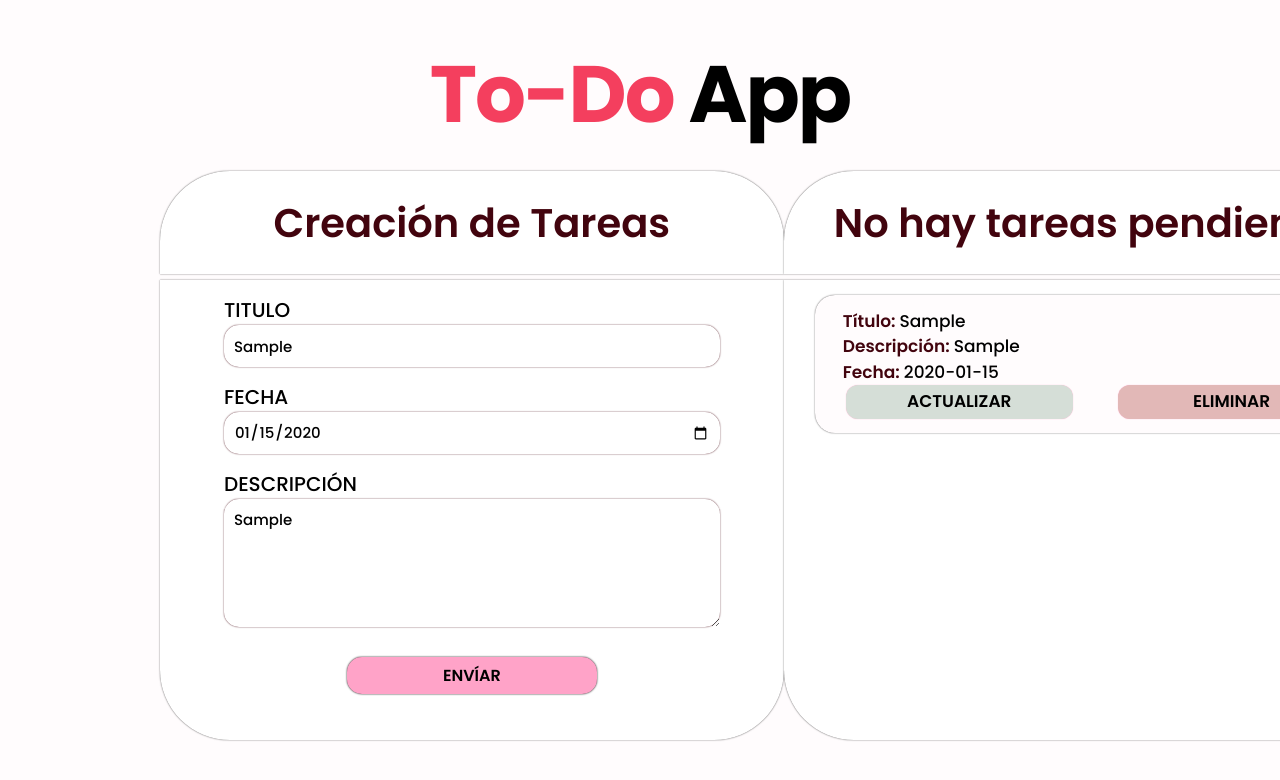
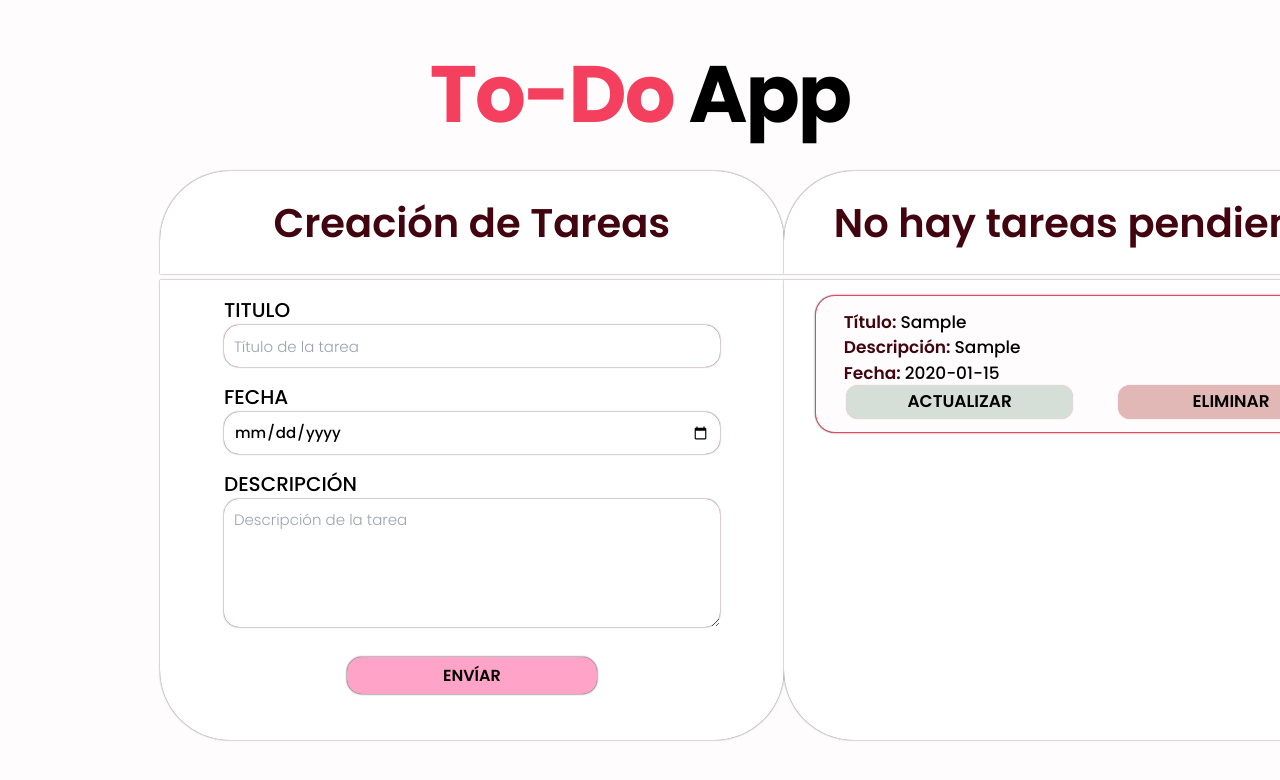
Before and after one commit to Ldbelop/To-DoApp, a React (Vite) app: page / in a window 1280 px wide. Both pictures are taken after typing "Sample", "2020-01-15", "Sample" into the empty fields and a click on the button "ENVÍAR". Shown: the top 780 px of the page. Built offline with nearby package versions, Linux system fonts and the light colour scheme.

Commit message:
Versión casi completa, falta implementar LocalStorage

```diff
--- a/src/App.jsx
+++ b/src/App.jsx
@@ -1,22 +1,65 @@
-import { useState, useEffect } from 'react'
+import { useEffect, useState } from 'react'
 import React from 'react'
 import { TaskCreator } from './TaskCreator'
 import { PendingTask } from './PendingTask'
 
 function App() {
 
-  let [taskArray, setTaskArray] = useState([])
-  let [task, setTask] = useState({
+  const [task, setTask] = useState({
     title: "",
     date: "",
     description: "",
     id: 0
   })
 
+  const [taskArray, setTaskArray] = useState([])
+
+
+
+  const [wantsToUpdate, setWantsToUpdate] = useState(false)
+
+  useEffect(() => {
+    localStorage.setItem('llave', JSON.stringify(taskArray))
+  }, [taskArray]);
+
+
+  function onClickHandler(event){
+    event.preventDefault()
+    if(event.target.value == "delete"){
+        // deleteHandler() pasar cuando este rtodo listo
+        const respuesta = confirm("¿Desea eliminar la tarea?")
+        if(respuesta){
+          const auxNewArray = taskArray.filter((task) => task.id != event.target.id)
+          setTaskArray(auxNewArray)
+        }
+    }
+    else if(event.target.value == "update"){
+        let taskToUpdate = taskArray.filter((task) => task.id == event.target.id);
+        taskToUpdate = taskToUpdate[0]
+        setTask(taskToUpdate)
+        setWantsToUpdate(true)
+    }
+}
+
   function onSubmitHandler(event){
     event.preventDefault()
     setTask(currentTask => ({...currentTask, id: parseInt([currentTask.id])+ 1}))
-    setTaskArray(currentArray => [...currentArray, task])
+    if(wantsToUpdate == false){
+      setTaskArray(currentArray => [...currentArray, task])
+    }
+    else if(wantsToUpdate == true){
+      let updatedTaskArray = taskArray.map((taskObje) => taskObje.id === task.id ? task : taskObje);
+
+      setTaskArray(updatedTaskArray)
+      setWantsToUpdate(false)
+    }
+
+    setTask({
+    title: "",
+    date: "",
+    description: "",
+    id: 0
+  })
 }
 
   return <>
@@ -27,8 +70,8 @@ function App() {
       App
     </h1>
     <div className='flex justify-around h-[85%]'>
-      <TaskCreator setTask={setTask} onSubmitHandler={onSubmitHandler}/>
-      <PendingTask taskArray={taskArray}/>
+      <TaskCreator taskValue={task} setTask={setTask} onSubmitHandler={onSubmitHandler}/>
+      <PendingTask setTask={setTask} taskArray={taskArray} onClickHandler={onClickHandler}/>
     </div>
   </>
 }
--- a/src/PendingTask.jsx
+++ b/src/PendingTask.jsx
@@ -1,21 +1,17 @@
 import React from "react";
+import { useEffect } from "react";
+import { Task } from "./task";
+export function PendingTask({ taskArray, onClickHandler, setWantsToUpdate}){
 
-export function PendingTask({ taskArray }){
     return(
         <div className="h-[94%] flex flex-col justify-around">
             <h2 className="text-roseywineyred h-[18%] w-full flex justify-center items-center text-[40px] font-Poppins font-semibold bg-white rounded-t-[70px] shadow-[0px_0px_1.5px_0px_rgba(0,0,0,0.75)]">No hay tareas pendientes</h2>
             <div className="bg-white rounded-b-[70px] h-[80%] w-[623.6px] flex flex-col items-center shadow-[0px_0px_1.5px_0px_rgba(0,0,0,0.75)]">
-                    { taskArray.map((task) => <ul className="rounded-[20px] mt-[15px] bg-roseybg h-[30%] w-[90%] flex flex-col items-center justify-center shadow-[0px_0px_1.5px_0px_rgba(0,0,0,0.75)]" key={task.title + "Key" + task.id}>
-                                <div className="w-[90%] h-[55%]">
-                                    <li className="font-Poppins text-[17px]"><span className="text-roseywineyred font-semibold">Título: </span>{task.title}</li>
-                                    <li className="font-Poppins text-[17px]"><span className="text-roseywineyred font-semibold">Descripción: </span>{task.description}</li>
-                                    <li className="font-Poppins text-[17px]"><span className="text-roseywineyred font-semibold">Fecha: </span>{task.date}</li>
-                                </div>
-                                <div className="w-[90%] h-[25%] flex justify-center">
-                                    <button className="text-black font-Poppins w-[45%] rounded-[12px] shadow-[0px_0px_1px_0px_rgba(255,163,200,1);] h-full bg-buttongreeny font-semibold text-[17px]" >ACTUALIZAR</button>
-                                    <button className="text-black font-Poppins w-[45%] rounded-[12px] shadow-[0px_0px_1px_0px_rgba(255,163,200,1)] h-full ml-[45px] bg-buttonreddy font-semibold text-[17px]">ELIMINAR</button>
-                                </div>
-                            </ul>
+                    { taskArray.map((task) => {
+                            return (
+                                <Task title={task.title} description={task.description} date={task.date} id={task.id} key={task.title + "Key" + task.id} onClickHandler={onClickHandler}/>
+                            )
+                            }
                         )
                     }
             </div>
--- a/src/TaskCreator.jsx
+++ b/src/TaskCreator.jsx
@@ -1,12 +1,12 @@
 import React from "react";
 import { TaskForm } from "./TaskForm";
 
-export function TaskCreator({ setTask, onSubmitHandler }){
+export function TaskCreator({ taskValue, setTask, onSubmitHandler}){
     return <>
         <div className="h-[94%] flex flex-col justify-around">
             <h2 className="text-roseywineyred h-[18%] w-full flex justify-center items-center text-[40px] font-Poppins font-semibold bg-white rounded-t-[70px] shadow-[0px_0px_1.5px_0px_rgba(0,0,0,0.75)]">Creación de Tareas</h2>
             <div className="bg-white rounded-b-[70px] h-[80%] w-[623.6px] flex flex-col items-center shadow-[0px_0px_1.5px_0px_rgba(0,0,0,0.75)]">
-                <TaskForm onSubmitHandler={onSubmitHandler} setTask={setTask}/>
+                <TaskForm taskValue={taskValue}  onSubmitHandler={onSubmitHandler} setTask={setTask}/>
             </div>
         </div>
     </>
--- a/src/TaskForm.jsx
+++ b/src/TaskForm.jsx
@@ -2,18 +2,16 @@ import React from "react";
 import { TaskInput } from "./TaskInput";
 import { useState } from "react";
 
-export function TaskForm({ setTaskArray, setTask, onSubmitHandler }){
+export function TaskForm({ taskValue, setTask, onSubmitHandler }){
     function onChangeHandler(event){
         setTask(currentTask => ({...currentTask, [event.target.id]: event.target.value}))
     }
 
-
-
     return (
         <form onSubmit={onSubmitHandler} className="flex flex-col items-center w-full h-[90%]">
-            <TaskInput onChangeHandler={onChangeHandler} id="title" taskTitle="TITULO" taskType="text" taskPlaceHolder="Título de la tarea"/>
-            <TaskInput onChangeHandler={onChangeHandler} id="date" taskTitle="FECHA" taskType="date"/>
-            <TaskInput onChangeHandler={onChangeHandler} id="description" taskTitle="DESCRIPCIÓN" taskType="textarea" taskPlaceHolder="Descripción de la tarea"/>
+            <TaskInput value={taskValue} onChangeHandler={onChangeHandler} id="title" taskTitle="TITULO" taskType="text" taskPlaceHolder="Título de la tarea"/>
+            <TaskInput value={taskValue} onChangeHandler={onChangeHandler} id="date" taskTitle="FECHA" taskType="date"/>
+            <TaskInput value={taskValue} onChangeHandler={onChangeHandler} id="description" taskTitle="DESCRIPCIÓN" taskType="textarea" taskPlaceHolder="Descripción de la tarea"/>
             <button className="rounded-[15px] w-[40%] h-[10%] mt-[30px] font-Poppins font-semibold shadow-[0px_0px_2px_0px_rgba(0,0,0,1)] bg-roseybtn text-black" type="submit">ENVÍAR</button>
         </form>
     )
--- a/src/TaskInput.jsx
+++ b/src/TaskInput.jsx
@@ -1,12 +1,12 @@
 import React from "react";
 import { useState } from "react";
 
-export function TaskInput({ taskTitle, taskType, taskPlaceHolder, onChangeHandler, id}){
+export function TaskInput({ value ,taskTitle, taskType, taskPlaceHolder, onChangeHandler, id}){
     if(taskType == "textarea"){
         return(
             <label className=" w-[495.696px] h-[175px] mt-[15px] font-Poppins text-[20px] text-medium flex flex-col items-start justify-start">
                 { taskTitle }
-                <textarea id={id} className="placeholder:font-light rounded-[15px] w-full h-full text-[15px] px-[10px] py-[10px] shadow-[0px_0px_1.5px_0px_rgba(66,4,14,1)]" placeholder={ taskPlaceHolder } onChange={onChangeHandler}/>
+                <textarea value={value[id]} id={id} className="placeholder:font-light rounded-[15px] w-full h-full text-[15px] px-[10px] py-[10px] shadow-[0px_0px_1.5px_0px_rgba(66,4,14,1)]" placeholder={ taskPlaceHolder } onChange={onChangeHandler}/>
             </label>
         )
     }
@@ -15,7 +15,7 @@ export function TaskInput({ taskTitle, taskType, taskPlaceHolder, onChangeHandle
         return (
             <label className="placeholder:light w-[495.696px] h-[80px] mt-[15px] font-Poppins text-[20px] text-medium flex flex-col items-start justify-start">
                 { taskTitle }
-                <input id={id} onChange={onChangeHandler} type={ taskType } className="placeholder:font-light rounded-[15px] w-full h-full text-[15px] px-[10px] shadow-[0px_0px_1.5px_0px_rgba(66,4,14,1)]" placeholder={ taskPlaceHolder }/>
+                <input value={value[id]} id={id} onChange={onChangeHandler} type={ taskType } className="placeholder:font-light rounded-[15px] w-full h-full text-[15px] px-[10px] shadow-[0px_0px_1.5px_0px_rgba(66,4,14,1)]" placeholder={ taskPlaceHolder }/>
             </label>
         )
     }
--- /dev/null
+++ b/src/task.jsx
@@ -0,0 +1,17 @@
+import React from "react";
+
+export function Task({ title, description, date, id, onClickHandler}){
+    return <form onClick={onClickHandler}  className="mt-[15px] h-[30%] w-[90%]">
+        <ul className="border border-roseyred first-letter rounded-[20px] bg-roseybg h-[100%] w-[100%] flex flex-col items-center justify-center shadow-[0px_0px_1.5px_0px_rgba(0,0,0,0.75)]">
+            <div className="w-[90%] h-[55%]">
+                <li className="font-Poppins text-[17px]"><span className="text-roseywineyred font-semibold">Título: </span>{title}</li>
+                <li className="font-Poppins text-[17px]"><span className="text-roseywineyred font-semibold">Descripción: </span>{description}</li>
+                <li className="font-Poppins text-[17px]"><span className="text-roseywineyred font-semibold">Fecha: </span>{date}</li>
+            </div>
+            <div className="w-[90%] h-[25%] flex justify-center">
+                <button id={id} value="update" className="text-black font-Poppins w-[45%] rounded-[12px] shadow-[0px_0px_1px_0px_rgba(255,163,200,1);] h-full bg-buttongreeny font-semibold text-[17px]" >ACTUALIZAR</button>
+                <button id={id} value="delete" className="text-black font-Poppins w-[45%] rounded-[12px] shadow-[0px_0px_1px_0px_rgba(255,163,200,1)] h-full ml-[45px] bg-buttonreddy font-semibold text-[17px]">ELIMINAR</button>
+            </div>
+        </ul>
+    </form>
+}
```
Also changed, not shown: src/index.css (line endings or trailing spaces).
